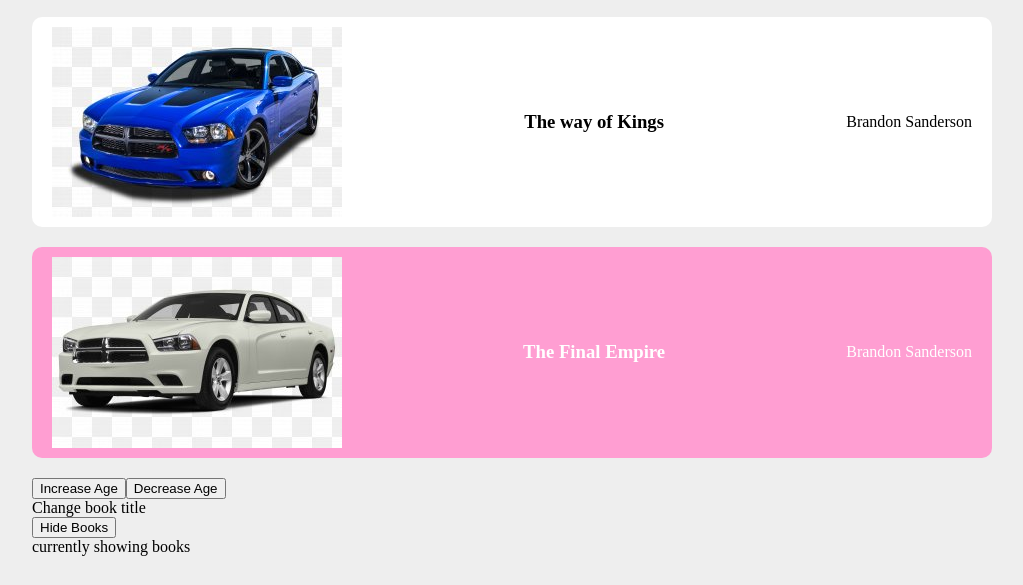
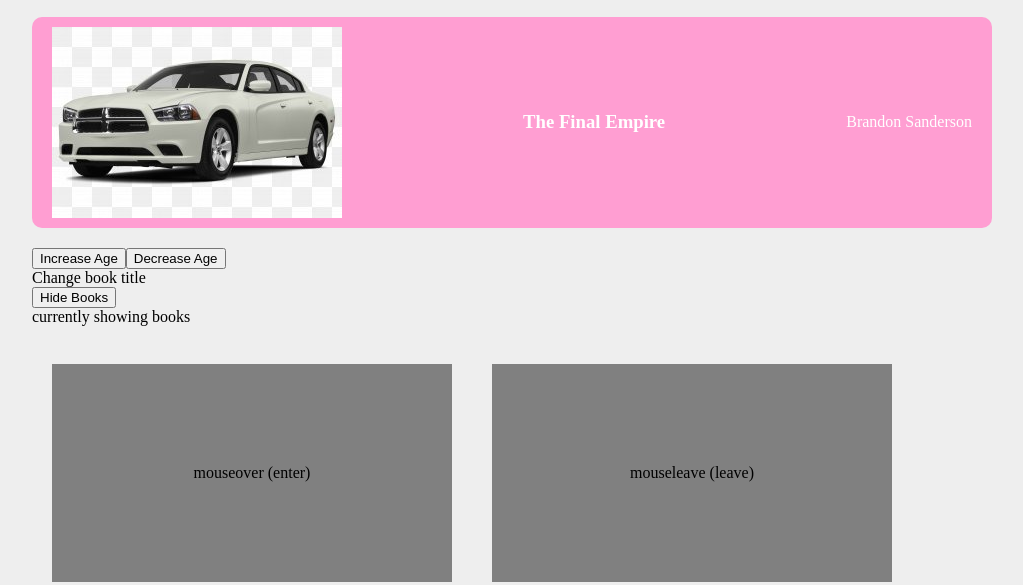
Before and after one commit to nathangiose/Vue_Introduction, a plain HTML site: page Index.html in a window 1280 px wide. Shown: the part 459-1044 px from the top of the page, without its empty margins (128-1151 px from the left). Drawn offline with nearby package versions, Linux system fonts and the light colour scheme.

Commit message:
computed properties

```diff
--- a/Index.html
+++ b/Index.html
@@ -23,7 +23,7 @@
         <div v-if="showBooks">
             <p>{{ title }} - {{ author }} - {{ age }}</p>
             <ul>
-                <li v-for="book in books" v-bind:class="{ fav: book.isFav }" @click="toggleFav(book)">
+                <li v-for="book in filteredBooks" v-bind:class="{ fav: book.isFav }" @click="toggleFav(book)">
                     <img :src="book.img" alt="book.title">
                     <h3>{{ book.title }}</h3>
                     <p>{{ book.author }}</p>
--- a/app.js
+++ b/app.js
@@ -59,6 +59,11 @@ const app = Vue.createApp({
 
         }
 
+    },
+    computed: {
+        filteredBooks() {
+            return this.books.filter((book) => book.isFav)
+        }
     }
 })
 
```
